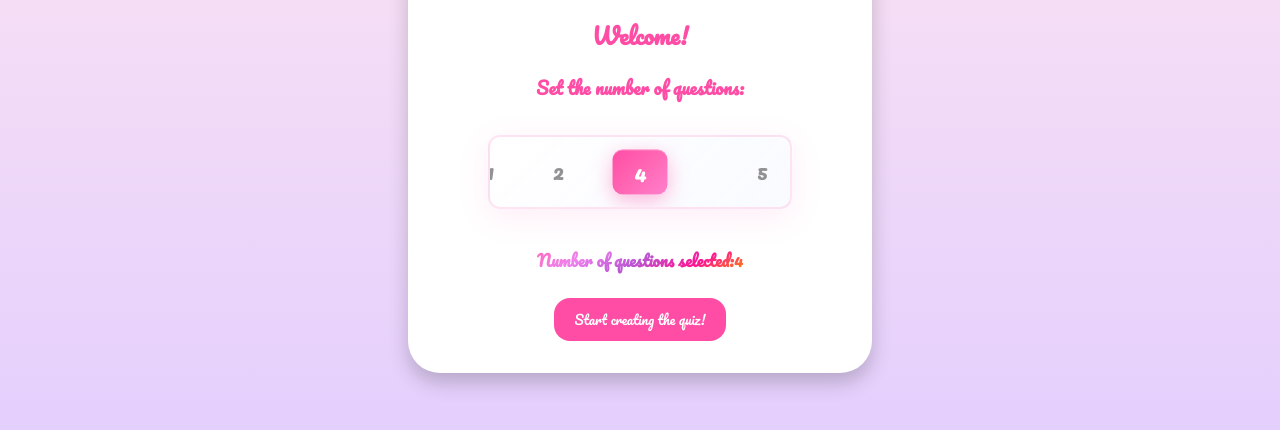
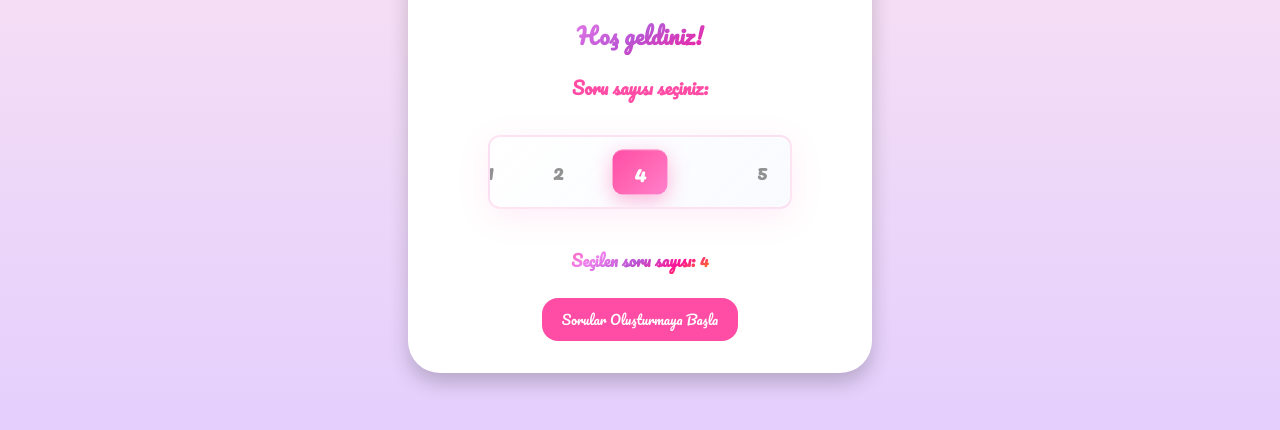
Before and after one commit to SemihAlp/Quiz-for-My-Valentine, a plain HTML site: page index.html in a window 1280 px wide. Shown: the part 266-696 px from the top of the page. Drawn offline with Linux system fonts and the light colour scheme.

Commit message:
index.html

```diff
--- a/index.html
+++ b/index.html
@@ -444,6 +444,18 @@
       transform: translateY(18px);
     }
 
+    .welcome {
+      background: linear-gradient(150deg,
+          rgba(255, 105, 180, 1),
+          rgba(238, 130, 238, 1),
+          rgba(186, 85, 211, 1),
+          rgba(255, 20, 147, 1),
+          rgba(255, 140, 0, 1));
+      -webkit-background-clip: text;
+      -webkit-text-fill-color: transparent;
+      background-clip: text;
+    }
+
     .compatibility.show {
       animation: compFadeSlide 900ms cubic-bezier(.2, .8, .2, 1) forwards;
     }
@@ -485,18 +497,18 @@
     <button id="soundToggle" class="sound-toggle">🔊</button>
 
     <h1>💖 Quiz for My Valentine 💖</h1>
-    <h2>Welcome!</h2>
-    <h3>Set the number of questions:</h3>
+    <h2 class="welcome">Hoş geldiniz!</h2>
+    <h3>Soru sayısı seçiniz:</h3>
 
     <div class="spinner-container">
       <div class="spinner-wrapper">
         <div class="spinner-track" id="spinnerTrack"></div>
         <div class="spinner-center-box" id="centerBox">5</div>
       </div>
-      <div class="spinner-label">Number of questions selected:<span id="selectedValue">5</span></div>
+      <div class="spinner-label">Seçilen soru sayısı: <span id="selectedValue">5</span></div>
     </div>
 
-    <button id="startCreatingBtn">Start creating the quiz!</button>
+    <button id="startCreatingBtn">Sorular Oluşturmaya Başla</button>
   </div>
 
   <div id="form-container" class="container hidden">
@@ -514,7 +526,7 @@
   <div id="quiz-container" class="container quiz-card hidden">
     <button id="soundToggleQuiz" class="sound-toggle">🔊</button>
 
-    <h2>💖 Couple Quiz 💖</h2>
+    <h2>💖 Quiz for My Valentine 💖</h2>
     <div class="progress-container">
       <div id="progressBar" class="progress-bar"></div>
     </div>
@@ -532,7 +544,6 @@
       <div class="result">Tebrikler!</div>
       <div><span id="totalQuestions">5</span> soruda toplam skor: <span id="finalScore"></span></div>
 
-      <!-- UYUMLULUK ANALİZİ -->
       <div id="compatibilityBox" class="compatibility hidden" aria-live="polite">
         <div id="compatibility"></div>
         <div id="compatibilityMessage"></div>
@@ -919,7 +930,6 @@
               compMsgEl.textContent = msg;
 
               compBox.classList.remove("hidden");
-              // küçük delay ile animasyon sınıfını tetikle
               setTimeout(() => compBox.classList.add("show"), 10);
 
               quizCard.classList.add('slide-in-up');
@@ -944,5 +954,4 @@
 
 </body>
 
-
 </html>
```
